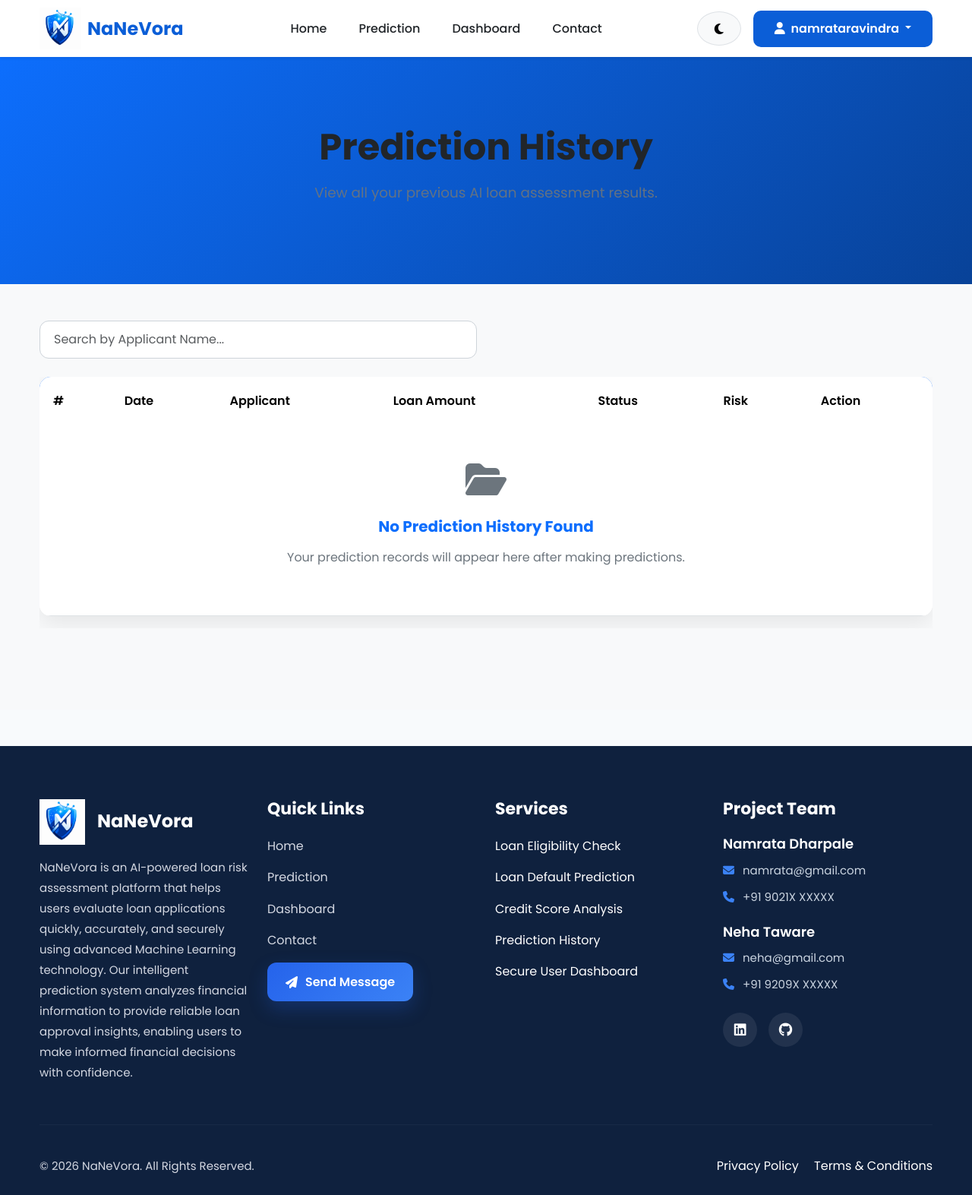
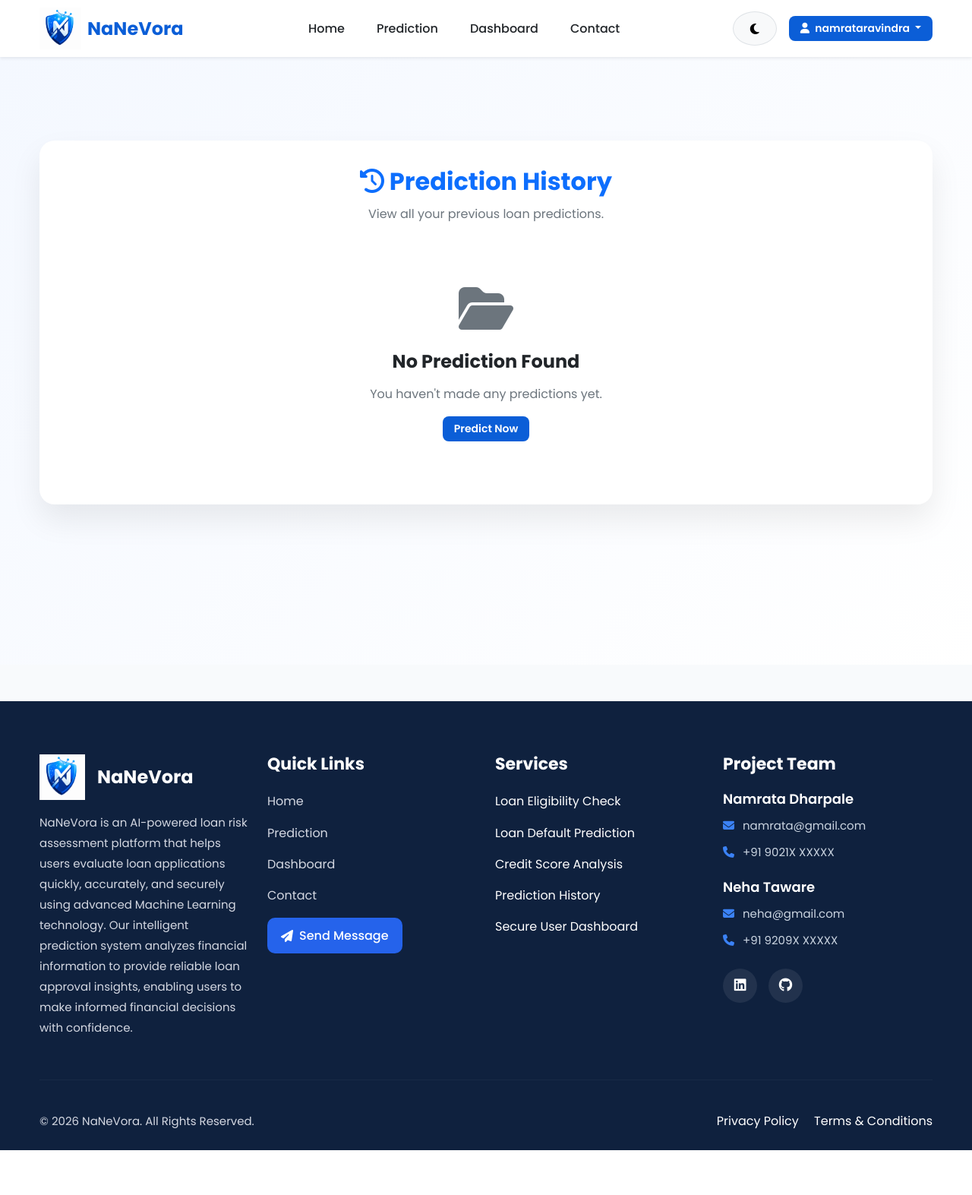
Before and after one commit to Namrata-678/NaNeVora, a Django app: page /history/ in a window 1280 px wide. Shown: the whole page at 76% size. After the commit the page ends 1514 px from the top, so only its background shows below. Run offline with Django 5.2, Linux system fonts and the light colour scheme; a user stored in the database is signed in; data comes from the database, SQL or seed files in the repository.

Commit message:
display prediction history/professional styling history page

```diff
--- a/static/css/history.css
+++ b/static/css/history.css
@@ -1,244 +1,293 @@
-/* ==========================================
-   HISTORY PAGE
-========================================== */
+/* ==========================================================
+   NaNeVora
+   Prediction History
+==========================================================*/
 
-/* Banner */
+/* ==========================================================
+   SECTION
+==========================================================*/
 
-.history-banner{
-    background: linear-gradient(135deg,#0d6efd,#084298);
-    color:#ffffff;
-    padding:90px 0;
-    text-align:center;
-}
+.history-section{
 
-.history-banner h1{
-    font-size:3rem;
-    font-weight:700;
-    margin-bottom:15px;
-}
+    min-height:100vh;
 
-.history-banner p{
-    font-size:1.15rem;
-    opacity:.9;
+    padding:110px 0 80px;
+
+    background:linear-gradient(135deg,#F4F8FF,#FFFFFF);
+
 }
 
 
-/* ==========================================
-   HISTORY SECTION
-========================================== */
+/* ==========================================================
+   CARD
+==========================================================*/
 
-.history-section{
-    background:#f8f9fa;
-    min-height:70vh;
+.history-card{
+
+    background:#FFFFFF;
+
+    border-radius:20px;
+
+    padding:35px;
+
+    box-shadow:0 20px 40px rgba(0,0,0,.08);
+
 }
 
 
-/* ==========================================
-   SEARCH BOX
-========================================== */
+/* ==========================================================
+   HEADER
+==========================================================*/
 
-.history-section .form-control{
-    border-radius:12px;
-    padding:12px 18px;
-    border:1px solid #ced4da;
-    transition:.3s;
+.history-header{
+
+    margin-bottom:30px;
+
+    text-align:center;
+
 }
 
-.history-section .form-control:focus{
-    border-color:#0d6efd;
-    box-shadow:0 0 10px rgba(13,110,253,.20);
+.history-header h2{
+
+    font-weight:700;
+
+    color:#0D6EFD;
+
+    margin-bottom:10px;
+
+}
+
+.history-header p{
+
+    color:#6C757D;
+
+    margin:0;
+
 }
 
 
-/* ==========================================
+/* ==========================================================
    TABLE
-========================================== */
+==========================================================*/
 
 .table{
-    background:#ffffff;
-    border-radius:15px;
-    overflow:hidden;
-    box-shadow:0 10px 30px rgba(0,0,0,.08);
+
+    margin-bottom:0;
+
 }
 
 .table thead{
-    background:#0d6efd;
-    color:#ffffff;
+
+    background:#0D6EFD;
+
+    color:#FFFFFF;
+
 }
 
 .table thead th{
-    padding:18px;
+
+    padding:15px;
+
     border:none;
+
     font-weight:600;
+
+    text-align:center;
+
 }
 
 .table tbody td{
-    padding:18px;
+
+    text-align:center;
+
     vertical-align:middle;
+
+    padding:15px;
+
 }
 
-.table tbody tr{
-    transition:.3s;
-}
+.table-hover tbody tr:hover{
 
-.table tbody tr:hover{
-    background:#f1f7ff;
+    background:#F5F9FF;
+
 }
 
 
-/* ==========================================
+/* ==========================================================
    BADGES
-========================================== */
+==========================================================*/
 
 .badge{
+
     padding:8px 14px;
-    font-size:14px;
-    border-radius:20px;
+
+    font-size:13px;
+
+    border-radius:30px;
+
 }
 
 
-/* ==========================================
+/* ==========================================================
    BUTTON
-========================================== */
+==========================================================*/
 
-.btn-outline-primary{
+.btn-primary{
+
     border-radius:8px;
-    padding:6px 16px;
-    transition:.3s;
-}
 
-.btn-outline-primary:hover{
-    transform:translateY(-2px);
+    padding:6px 15px;
+
+    font-size:14px;
+
 }
 
 
-/* ==========================================
+/* ==========================================================
    EMPTY STATE
-========================================== */
+==========================================================*/
 
-.table h5{
-    color:#0d6efd;
-    margin-top:10px;
+.history-card h4{
+
+    font-weight:700;
+
 }
 
-.table p{
-    color:#6c757d;
+.history-card p{
+
+    color:#6C757D;
+
 }
 
 
-/* ==========================================
-   RESPONSIVE
-========================================== */
+/* ==========================================================
+   DARK MODE
+==========================================================*/
 
-@media (max-width:992px){
+body.dark-mode .history-section{
 
-.history-banner{
-    padding:70px 0;
+    background:#121212;
+
 }
 
-.history-banner h1{
-    font-size:2.4rem;
+body.dark-mode .history-card{
+
+    background:#1E1E1E;
+
 }
 
-.table{
-    font-size:15px;
+body.dark-mode .history-header h2{
+
+    color:#4EA8FF;
+
+}
+
+body.dark-mode .history-header p{
+
+    color:#CCCCCC;
+
+}
+
+body.dark-mode .table{
+
+    color:#FFFFFF;
+
+}
+
+body.dark-mode .table tbody tr{
+
+    border-color:#444;
+
+}
+
+body.dark-mode .table-hover tbody tr:hover{
+
+    background:#2A2A2A;
+
+}
+
+
+/* ==========================================================
+   RESPONSIVE
+==========================================================*/
+
+@media(max-width:992px){
+
+    .history-card{
+
+        padding:20px;
+
     }
 
 }
 
-@media (max-width:768px){
+@media(max-width:768px){
 
-.history-banner{
-    padding:60px 0;
-}
+    .history-header h2{
 
-.history-banner h1{
-    font-size:2rem;
-}
+        font-size:28px;
 
-.history-banner p{
-    font-size:1rem;
     }
 
     .table thead{
+
         display:none;
+
     }
 
     .table,
     .table tbody,
     .table tr,
     .table td{
+
         display:block;
+
         width:100%;
+
     }
 
     .table tr{
-    background:#ffffff;
+
         margin-bottom:20px;
-    border-radius:15px;
-    box-shadow:0 5px 15px rgba(0,0,0,.08);
-    padding:15px;
+
+        border:1px solid #DDD;
+
+        border-radius:12px;
+
+        padding:10px;
+
+        background:#FFF;
+
     }
 
     .table td{
+
         text-align:right;
-    padding:10px;
+
+        padding-left:45%;
+
         position:relative;
-    border:none;
+
     }
 
     .table td::before{
-    content:attr(data-label);
+
         position:absolute;
-    left:10px;
+
+        left:15px;
+
         font-weight:600;
-    color:#0d6efd;
-}
 
     }
 
-/* ===============================
-   Send Message Button
-================================= */
-
-.send-message-btn{
-
-    display:inline-flex;
-
-    align-items:center;
-
-    gap:10px;
-
-    padding:12px 24px;
-
-    background:linear-gradient(135deg,#2563EB,#3B82F6);
-
-    color:#fff;
-
-    text-decoration:none;
-
-    border-radius:12px;
-
-    font-weight:600;
-
-    transition:.35s;
-
-    box-shadow:0 10px 25px rgba(37,99,235,.25);
+    .table td:nth-child(1)::before{content:"ID";}
+    .table td:nth-child(2)::before{content:"Date";}
+    .table td:nth-child(3)::before{content:"Loan";}
+    .table td:nth-child(4)::before{content:"Income";}
+    .table td:nth-child(5)::before{content:"CIBIL";}
+    .table td:nth-child(6)::before{content:"Result";}
+    .table td:nth-child(7)::before{content:"Risk";}
+    .table td:nth-child(8)::before{content:"Status";}
+    .table td:nth-child(9)::before{content:"Action";}
 
 }
-
-.send-message-btn:hover{
-
-    transform:translateY(-3px);
-
-    color:#fff;
-
-    box-shadow:0 15px 35px rgba(37,99,235,.35);
-
-}
-
-.send-message-btn i{
-
-    font-size:16px;
-
-}
--- a/templates/history.html
+++ b/templates/history.html
@@ -11,56 +11,26 @@ Prediction History | NaNeVora
 
 {% block content %}
 
-<!-- ===========================
-     History Banner
-=========================== -->
+<section class="history-section">
 
-<section class="history-banner">
+    <div class="container">
 
-    <div class="container text-center">
+        <div class="history-card">
 
-        <h1>
+            <div class="history-header">
 
+                <h2>
+                    <i class="fa-solid fa-clock-rotate-left"></i>
                     Prediction History
-
-        </h1>
+                </h2>
 
                 <p>
-
-            View all your previous AI loan assessment results.
-
+                    View all your previous loan predictions.
                 </p>
 
             </div>
 
-</section>
-
-
-<!-- ===========================
-     History Section
-=========================== -->
-
-<section class="history-section py-5">
-
-    <div class="container">
-
-        <!-- Search Box -->
-
-        <div class="row mb-4">
-
-            <div class="col-lg-6">
-
-                <input
-                    type="text"
-                    class="form-control"
-                    placeholder="Search by Applicant Name...">
-
-            </div>
-
-        </div>
-
-
-        <!-- History Table -->
+            {% if predictions %}
 
             <div class="table-responsive">
 
@@ -70,17 +40,21 @@ Prediction History | NaNeVora
 
                         <tr>
 
-                        <th>#</th>
+                            <th>ID</th>
 
                             <th>Date</th>
 
-                        <th>Applicant</th>
-
                             <th>Loan Amount</th>
 
-                        <th>Status</th>
+                            <th>Income</th>
+
+                            <th>CIBIL</th>
+
+                            <th>Result</th>
 
                             <th>Risk</th>
+
+                            <th>Status</th>
 
                             <th>Action</th>
 
@@ -90,37 +64,43 @@ Prediction History | NaNeVora
 
                     <tbody>
 
-                    {% for item in history %}
+                        {% for prediction in predictions %}
 
                         <tr>
 
-                        <td data-label="#">
+                            <td>
 
-                            {{ forloop.counter }}
+                                #{{ prediction.id }}
 
                             </td>
 
-                        <td data-label="Date">
+                            <td>
 
-                            {{ item.created_at|date:"d M Y" }}
+                                {{ prediction.created_at|date:"d M Y" }}
 
                             </td>
 
-                        <td data-label="Applicant">
+                            <td>
 
-                            {{ item.full_name }}
+                                ₹{{ prediction.loan_amount }}
 
                             </td>
 
-                        <td data-label="Loan Amount">
+                            <td>
 
-                            ₹ {{ item.loan_amount }}
+                                ₹{{ prediction.income_annum }}
 
                             </td>
 
-                        <td data-label="Status">
+                            <td>
 
-                            {% if item.prediction == "Approved" %}
+                                {{ prediction.cibil_score }}
+
+                            </td>
+
+                            <td>
+
+                                {% if prediction.prediction_result == "Approved" %}
 
                                 <span class="badge bg-success">
 
@@ -140,48 +120,57 @@ Prediction History | NaNeVora
 
                             </td>
 
-                        <td data-label="Risk">
+                            <td>
+
+                                {% if prediction.risk_level == "Low" %}
+
+                                <span class="badge bg-success">
+
+                                    Low
+
+                                </span>
+
+                                {% elif prediction.risk_level == "Medium" %}
 
                                 <span class="badge bg-warning text-dark">
 
-                                {{ item.risk_level }}
+                                    Medium
+
+                                </span>
+
+                                {% else %}
+
+                                <span class="badge bg-danger">
+
+                                    High
+
+                                </span>
+
+                                {% endif %}
+
+                            </td>
+
+                            <td>
+
+                                <span class="badge bg-primary">
+
+                                    {{ prediction.status }}
 
                                 </span>
 
                             </td>
 
-                        <td data-label="Action">
+                            <td>
 
-                            <a href="#"
-                               class="btn btn-sm btn-outline-primary">
+                                <a href="{% url 'result' prediction.id %}"
+
+                                   class="btn btn-sm btn-primary">
+
+                                    <i class="fa-solid fa-eye"></i>
 
                                     View
 
                                 </a>
-
-                        </td>
-
-                    </tr>
-
-                    {% empty %}
-
-                    <tr>
-
-                        <td colspan="7" class="text-center py-5">
-
-                            <i class="fas fa-folder-open fa-3x mb-3 text-secondary"></i>
-
-                            <h5>
-
-                                No Prediction History Found
-
-                            </h5>
-
-                            <p>
-
-                                Your prediction records will appear here after making predictions.
-
-                            </p>
 
                             </td>
 
@@ -195,6 +184,38 @@ Prediction History | NaNeVora
 
             </div>
 
+            {% else %}
+
+            <div class="text-center py-5">
+
+                <i class="fa-solid fa-folder-open fa-4x mb-4 text-secondary"></i>
+
+                <h4>
+
+                    No Prediction Found
+
+                </h4>
+
+                <p>
+
+                    You haven't made any predictions yet.
+
+                </p>
+
+                <a href="{% url 'prediction' %}"
+
+                   class="btn btn-primary">
+
+                    Predict Now
+
+                </a>
+
+            </div>
+
+            {% endif %}
+
+        </div>
+
     </div>
 
 </section>
```
Lines whose indentation alone changed are shown as unchanged.
